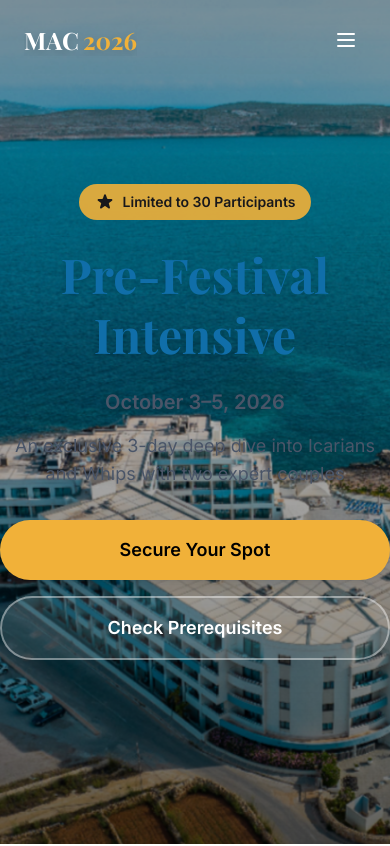
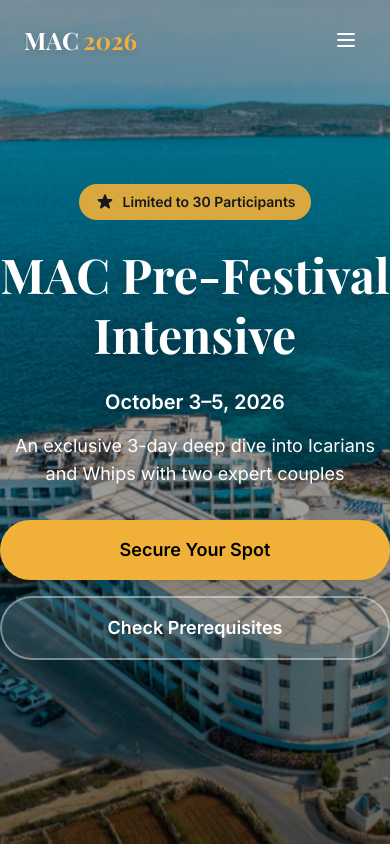
Before and after one commit to GloryFlory/mac-website, a Next.js app: page /pre-fest in a window 390 px wide. Shown: the top 846 px of the page. Built offline with nearby package versions, Linux system fonts and the light colour scheme; a web font is replaced by a local one.

Commit message:
Use inline styles for guaranteed color display and update to MAC Pre-Festival Intensive

```diff
--- a/app/pre-fest/page.tsx
+++ b/app/pre-fest/page.tsx
@@ -34,16 +34,16 @@ export default function PreFestPage() {
           </Reveal>
 
           <Reveal delay={0.1}>
-            <h1 className="font-serif text-5xl sm:text-6xl md:text-7xl font-bold text-white mb-6 leading-tight drop-shadow-lg">
-              Pre-Festival<br />Intensive
+            <h1 className="font-serif text-5xl sm:text-6xl md:text-7xl font-bold mb-6 leading-tight drop-shadow-[0_4px_12px_rgba(0,0,0,0.5)]" style={{ color: '#FFFFFF' }}>
+              MAC Pre-Festival<br />Intensive
             </h1>
           </Reveal>
 
           <Reveal delay={0.2}>
-            <p className="text-xl sm:text-2xl text-white font-semibold mb-4 drop-shadow-lg">
+            <p className="text-xl sm:text-2xl font-semibold mb-4 drop-shadow-[0_4px_12px_rgba(0,0,0,0.5)]" style={{ color: '#FFFFFF' }}>
               October 3–5, 2026
             </p>
-            <p className="text-lg sm:text-xl text-white max-w-2xl mx-auto mb-8 drop-shadow-lg">
+            <p className="text-lg sm:text-xl max-w-2xl mx-auto mb-8 drop-shadow-[0_4px_12px_rgba(0,0,0,0.5)]" style={{ color: '#FFFFFF' }}>
               An exclusive 3-day deep dive into Icarians and Whips with two expert couples
             </p>
           </Reveal>
@@ -705,10 +705,10 @@ export default function PreFestPage() {
       <section className="py-20 sm:py-24 px-6 bg-gradient-to-br from-brand-sea via-brand-sea/95 to-brand-sea/90">
         <div className="max-w-4xl mx-auto text-center">
           <Reveal>
-            <h2 className="font-serif text-4xl sm:text-5xl font-bold mb-6 text-[#F1B139] drop-shadow-[0_4px_12px_rgba(0,0,0,0.5)]">
+            <h2 className="font-serif text-4xl sm:text-5xl font-bold mb-6 drop-shadow-[0_4px_12px_rgba(0,0,0,0.5)]" style={{ color: '#F1B139' }}>
               Ready to Take Your Practice Further?
             </h2>
-            <p className="text-xl text-white mb-8 max-w-2xl mx-auto drop-shadow-[0_2px_8px_rgba(0,0,0,0.4)]">
+            <p className="text-xl mb-8 max-w-2xl mx-auto drop-shadow-[0_2px_8px_rgba(0,0,0,0.4)]" style={{ color: '#FFFFFF' }}>
               Join 29 other intermediate/advanced practitioners for this exclusive intensive. Limited spots available.
             </p>
             <div className="flex flex-col sm:flex-row gap-4 justify-center">
```
Also changed, not shown: 1 other file (tests, documents, lock files or other folders).
